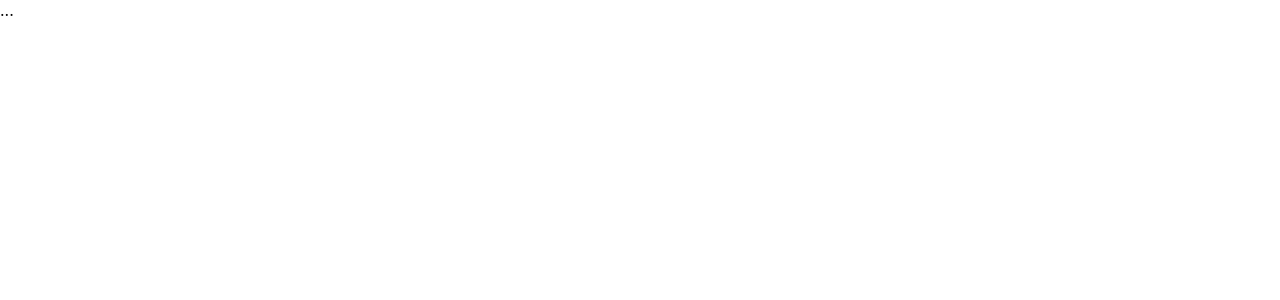
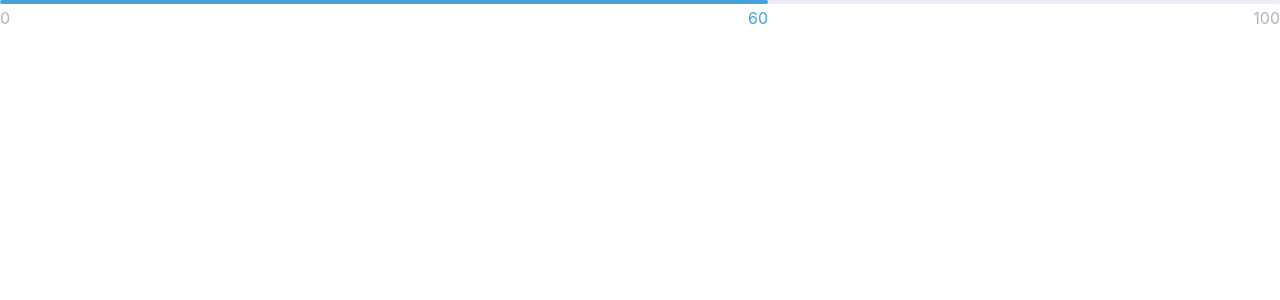
Before and after one commit to dapimonov/otvyazno_athlete, a React (Create React App) app: page / in a window 1280 px wide. Shown: the top 300 px of the page. Built offline with nearby package versions, Linux system fonts and the light colour scheme.

Commit message:
Bar is added

```diff
--- /dev/null
+++ b/src/components/Bar/Bar.js
@@ -0,0 +1,91 @@
+import React, { Component } from 'react';
+import './Bar.scss';
+
+
+class Bar extends Component {
+  constructor(props) {
+    super(props);
+
+    this.state = {
+      value: 0,
+    };
+  }
+
+  componentDidMount() {
+    this.props.animation ?
+      this.valueChanger(0, this.props.value) :
+      this.setState(() => ({
+        ...this.state,
+        value: this.props.value,
+      }));
+  }
+
+  componentDidUpdate(prevProps, prevState, snapshot) {
+    if (prevProps.value !== this.props.value) {
+      this.props.animation ?
+        this.valueChanger(this.state.value, this.props.value) :
+        this.setState(() => ({
+          ...this.state,
+          value: this.props.value,
+        }));
+    }
+  }
+
+  valueChanger = (start, finish) => {
+    const step = start < finish ? this.props.total/50 : -this.props.total/20; // шаг в 5%
+    let timer = setInterval(() => {
+      const diff = finish - this.state.value;
+      if (this.state.value !== finish) {
+        this.setState({
+          ...this.state,
+          value: this.state.value + (Math.abs(diff) >= Math.abs(step) ? step : diff),
+        })
+      }
+      else {
+        clearInterval(timer);
+      }
+    }, 10);
+  };
+
+  render() {
+    return (
+      <div className='bar-component'>
+        <div className='bar'>
+          <div
+            className='bar-value-area'
+            style={{
+              backgroundColor: this.props.color,
+              width: this.state.value > 0 ? `${this.state.value*100/this.props.total}%` : '4px'
+            }}
+          >
+          </div>
+        </div>
+        {this.props.numbers &&
+          <div className='numbers'>
+            <div
+              className='dynamic-numbers'
+              style={{
+                width: this.state.value > 0 ? `${this.state.value*100/this.props.total}%` : 'fit-content'
+              }}
+            >
+              <span
+                className='value-number'
+                style={{
+                  color: this.props.color,
+                }}
+              >
+                {this.state.value}
+              </span>
+            </div>
+            <div className='static-numbers'>
+              <span className='static-number'>0</span>
+              <span className='static-number'>{this.props.total}</span>
+            </div>
+          </div>
+        }
+      </div>
+    )
+  }
+}
+
+export default Bar;
--- /dev/null
+++ b/src/components/Bar/Bar.scss
@@ -0,0 +1,36 @@
+.bar-component {
+  .bar {
+    height: 4px;
+    width: 100%;
+    background-color: #ECEBF6;
+    border-radius: 10px;
+
+    .bar-value-area {
+      height: 100%;
+      border-radius: 10px;
+    }
+  }
+
+  .numbers {
+    width: 100%;
+    margin-top: 4px;
+    position: relative;
+
+    .dynamic-numbers {
+      display: flex;
+      justify-content: flex-end;
+      position: absolute;
+      top: 0;
+      z-index: 100;
+    }
+
+    .static-numbers {
+      width: 100%;
+      display: flex;
+      justify-content: space-between;
+      color: #B4B3BD;
+      position: absolute;
+      top: 0;
+    }
+  }
+}
--- a/src/containers/App/App.js
+++ b/src/containers/App/App.js
@@ -1,11 +1,18 @@
 import React, {Component} from 'react';
 import './App.scss';
+import Bar from "../../components/Bar/Bar";
 
 class App extends Component {
   render() {
     return (
       <div className="App">
-        ...
+        <Bar
+          color={'#46A1DA'}
+          value={60}
+          total={100}
+          numbers={true}
+          animation={true}
+        />
       </div>
     );
   }
```
